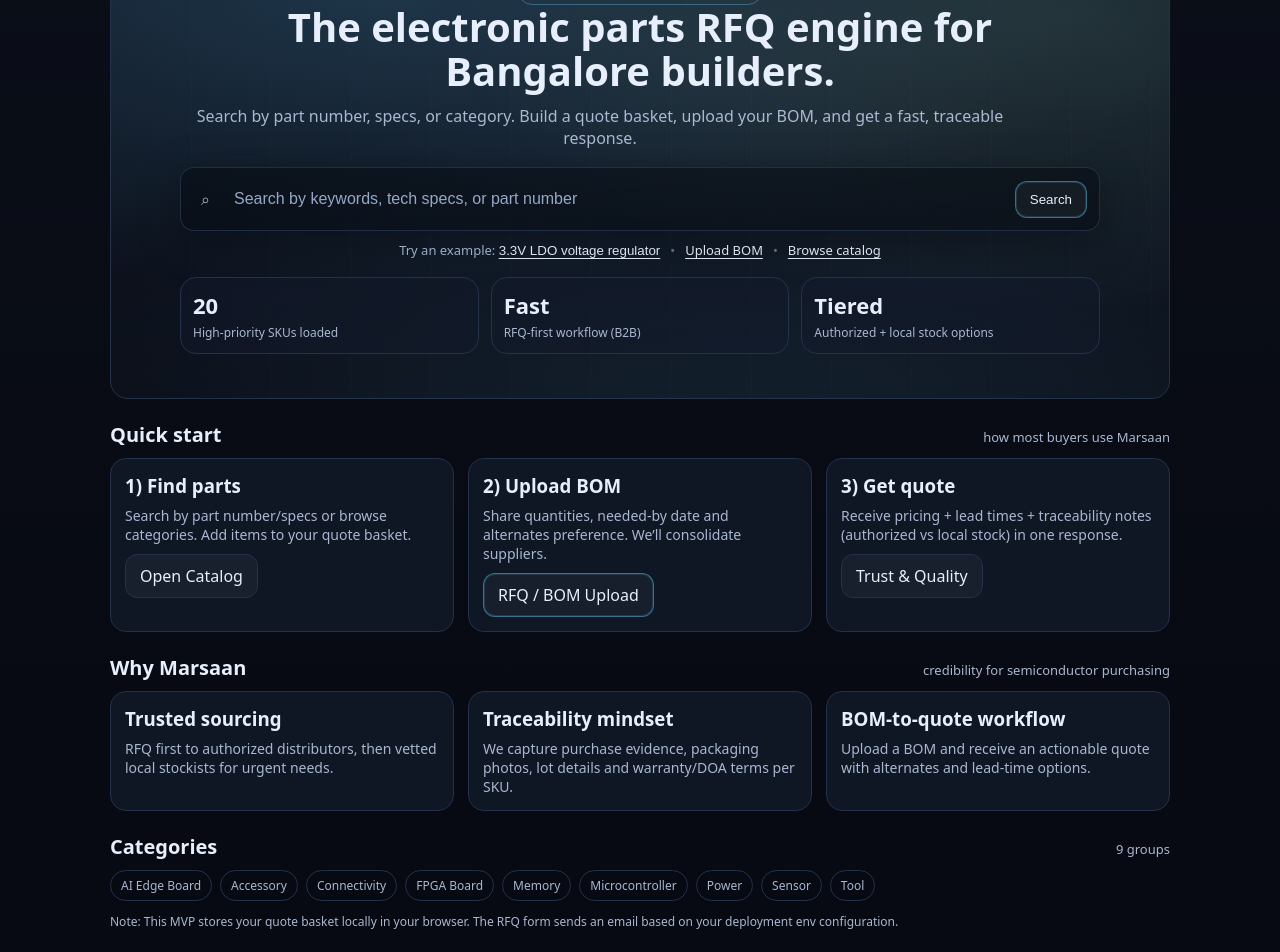
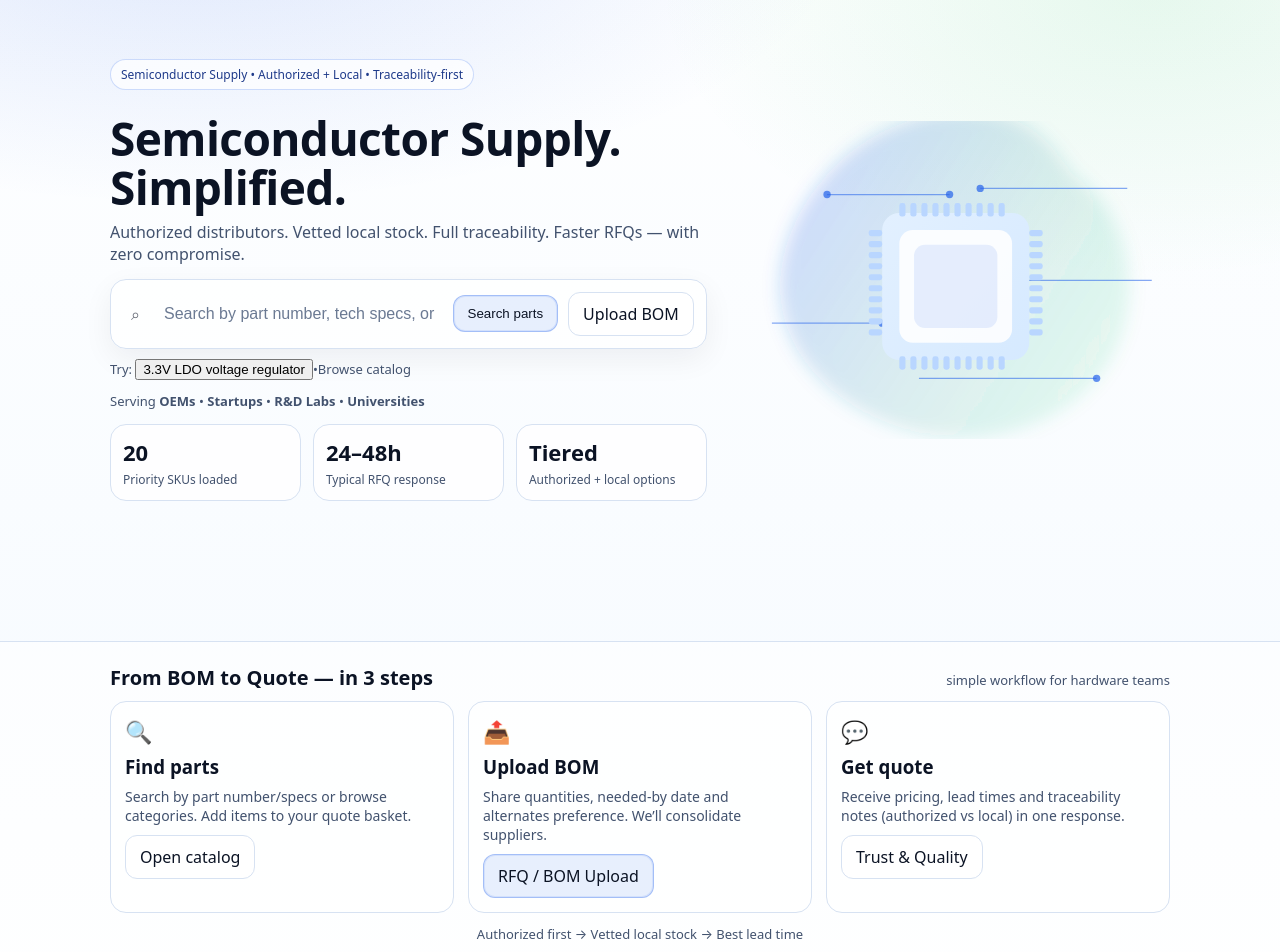
Before and after one commit to marsaansc/web, a React (Vite) app in the folder marsaan-mvp/: page / in a window 1280 px wide. Shown: the part 180-1132 px from the top of the page. Built offline with nearby package versions, Linux system fonts and the light colour scheme.

Commit message:
New light homepage layout (full screen hero)

```diff
--- a/marsaan-mvp/src/pages/Home.jsx
+++ b/marsaan-mvp/src/pages/Home.jsx
@@ -1,5 +1,74 @@
 import { Link, useNavigate } from 'react-router-dom'
 import data from '../data/products.json'
+
+function ChipIllustration(){
+  // Lightweight inline SVG so we don't depend on external assets (keeps build stable).
+  return (
+    <svg
+      className="home-hero-illustration"
+      viewBox="0 0 720 520"
+      fill="none"
+      xmlns="http://www.w3.org/2000/svg"
+      aria-hidden="true"
+    >
+      <defs>
+        <linearGradient id="g1" x1="80" y1="40" x2="640" y2="480" gradientUnits="userSpaceOnUse">
+          <stop stopColor="#EAF4FF" />
+          <stop offset="1" stopColor="#CFE6FF" />
+        </linearGradient>
+        <linearGradient id="g2" x1="120" y1="120" x2="600" y2="430" gradientUnits="userSpaceOnUse">
+          <stop stopColor="#2563EB" stopOpacity="0.22" />
+          <stop offset="1" stopColor="#22C55E" stopOpacity="0.10" />
+        </linearGradient>
+        <filter id="blur" x="-20%" y="-20%" width="140%" height="140%">
+          <feGaussianBlur stdDeviation="14" />
+        </filter>
+      </defs>
+
+      {/* soft background blob */}
+      <path
+        d="M560 86c92 62 118 192 70 290-46 93-154 145-265 140-105-5-221-67-264-164-46-102 5-214 78-284 76-72 194-103 281-72 38 14 67 41 100 90Z"
+        fill="url(#g2)"
+        filter="url(#blur)"
+      />
+
+      {/* network lines */}
+      <g opacity="0.55" stroke="#2563EB" strokeWidth="2">
+        <path d="M70 330H250" />
+        <path d="M160 120H360" />
+        <path d="M410 110H650" />
+        <path d="M470 260H690" />
+        <path d="M310 420H600" />
+      </g>
+      <g opacity="0.7" fill="#2563EB">
+        {[{x:250,y:330},{x:160,y:120},{x:360,y:120},{x:410,y:110},{x:470,y:260},{x:600,y:420}].map((p,i)=>(
+          <circle key={i} cx={p.x} cy={p.y} r="6" />
+        ))}
+      </g>
+
+      {/* chip */}
+      <rect x="250" y="150" width="240" height="240" rx="28" fill="url(#g1)" />
+      <rect x="278" y="178" width="184" height="184" rx="22" fill="#FFFFFF" opacity="0.88" />
+      <rect x="302" y="202" width="136" height="136" rx="18" fill="#2563EB" opacity="0.10" />
+
+      {/* pins */}
+      <g fill="#B9D6FF">
+        {Array.from({length:10}).map((_,i)=> (
+          <rect key={`t${i}`} x={278 + i*18} y="134" width="10" height="22" rx="4" />
+        ))}
+        {Array.from({length:10}).map((_,i)=> (
+          <rect key={`b${i}`} x={278 + i*18} y="384" width="10" height="22" rx="4" />
+        ))}
+        {Array.from({length:10}).map((_,i)=> (
+          <rect key={`l${i}`} x="228" y={178 + i*18} width="22" height="10" rx="4" />
+        ))}
+        {Array.from({length:10}).map((_,i)=> (
+          <rect key={`r${i}`} x="490" y={178 + i*18} width="22" height="10" rx="4" />
+        ))}
+      </g>
+    </svg>
+  )
+}
 
 export default function Home(){
   const navigate = useNavigate()
@@ -16,32 +85,32 @@
 
   return (
     <div>
-      <section className="hero hero-octo">
-        <div className="hero-octo-inner">
-          <div className="hero-octo-top">
-            <div className="pill" style={{borderColor:'rgba(100,210,255,.35)', color:'rgba(231,238,252,.9)'}}>
-              B2B-first • Catalog + RFQ + BOM Upload
-            </div>
-            <h1 className="hero-octo-title">The electronic parts RFQ engine for Bangalore builders.</h1>
-            <p className="hero-octo-sub">
-              Search by part number, specs, or category. Build a quote basket, upload your BOM, and get a fast, traceable response.
+      {/* FULL-BLEED, LIGHT HERO */}
+      <section className="fullbleed home-hero">
+        <div className="container home-hero-inner">
+          <div className="home-hero-copy">
+            <div className="pill pill-accent">Semiconductor Supply • Authorized + Local • Traceability-first</div>
+            <h1 className="home-hero-title">Semiconductor Supply. Simplified.</h1>
+            <p className="home-hero-sub">
+              Authorized distributors. Vetted local stock. Full traceability. Faster RFQs — with zero compromise.
             </p>
-          </div>
 
-          <form className="hero-search" onSubmit={onSearch}>
-            <div className="hero-search-box">
-              <span className="hero-search-icon" aria-hidden="true">⌕</span>
+            <form className="home-hero-search" onSubmit={onSearch}>
+              <div className="home-search-box">
+                <span className="home-search-icon" aria-hidden="true">⌕</span>
                 <input
-                className="hero-search-input"
+                  className="home-search-input"
                   name="q"
-                placeholder="Search by keywords, tech specs, or part number"
+                  placeholder="Search by part number, tech specs, or keywords"
                   defaultValue=""
                   autoComplete="off"
                 />
-              <button className="btn primary hero-search-btn" type="submit">Search</button>
+                <button className="btn primary" type="submit">Search parts</button>
+                <Link className="btn" to="/rfq">Upload BOM</Link>
               </div>
-            <div className="hero-search-hint">
-              Try an example:&nbsp;
+
+              <div className="home-search-hint">
+                Try:&nbsp;
                 <button
                   type="button"
                   className="linklike"
@@ -50,92 +119,133 @@
                   {example}
                 </button>
                 <span className="dot">•</span>
-              <Link className="linklike" to="/rfq">Upload BOM</Link>
-              <span className="dot">•</span>
                 <Link className="linklike" to="/catalog">Browse catalog</Link>
               </div>
             </form>
 
-          <div className="hero-octo-kpis">
+            <div className="home-trustline">
+              Serving <b>OEMs</b> • <b>Startups</b> • <b>R&amp;D Labs</b> • <b>Universities</b>
+            </div>
+
+            <div className="home-kpis">
               <div className="kpi">
                 <div className="n">{count}</div>
-              <div className="l">High-priority SKUs loaded</div>
+                <div className="l">Priority SKUs loaded</div>
               </div>
               <div className="kpi">
-              <div className="n">Fast</div>
-              <div className="l">RFQ-first workflow (B2B)</div>
+                <div className="n">24–48h</div>
+                <div className="l">Typical RFQ response</div>
               </div>
               <div className="kpi">
                 <div className="n">Tiered</div>
-              <div className="l">Authorized + local stock options</div>
+                <div className="l">Authorized + local options</div>
               </div>
+            </div>
+          </div>
+
+          <div className="home-hero-art" aria-hidden="true">
+            <ChipIllustration />
           </div>
         </div>
       </section>
 
-      <section style={{marginTop:16}}>
+      {/* HOW IT WORKS */}
+      <section className="home-section" style={{marginTop:18}}>
         <div className="section-title">
-          <h2>Quick start</h2>
-          <span>how most buyers use Marsaan</span>
+          <h2>From BOM to Quote — in 3 steps</h2>
+          <span>simple workflow for hardware teams</span>
         </div>
+
         <div className="grid" style={{gridTemplateColumns:'repeat(12,1fr)'}}>
-          <div className="card" style={{gridColumn:'span 4'}}>
-            <h3>1) Find parts</h3>
+          <div className="card home-card" style={{gridColumn:'span 4'}}>
+            <div className="home-card-icon" aria-hidden="true">🔍</div>
+            <h3>Find parts</h3>
             <p>Search by part number/specs or browse categories. Add items to your quote basket.</p>
             <div style={{marginTop:10}}>
-              <Link to="/catalog" className="btn">Open Catalog</Link>
+              <Link to="/catalog" className="btn">Open catalog</Link>
             </div>
           </div>
-          <div className="card" style={{gridColumn:'span 4'}}>
-            <h3>2) Upload BOM</h3>
+
+          <div className="card home-card" style={{gridColumn:'span 4'}}>
+            <div className="home-card-icon" aria-hidden="true">📤</div>
+            <h3>Upload BOM</h3>
             <p>Share quantities, needed-by date and alternates preference. We’ll consolidate suppliers.</p>
             <div style={{marginTop:10}}>
               <Link to="/rfq" className="btn primary">RFQ / BOM Upload</Link>
             </div>
           </div>
-          <div className="card" style={{gridColumn:'span 4'}}>
-            <h3>3) Get quote</h3>
-            <p>Receive pricing + lead times + traceability notes (authorized vs local stock) in one response.</p>
+
+          <div className="card home-card" style={{gridColumn:'span 4'}}>
+            <div className="home-card-icon" aria-hidden="true">💬</div>
+            <h3>Get quote</h3>
+            <p>Receive pricing, lead times and traceability notes (authorized vs local) in one response.</p>
             <div style={{marginTop:10}}>
-              <Link to="/quality" className="btn">Trust & Quality</Link>
+              <Link to="/quality" className="btn">Trust &amp; Quality</Link>
             </div>
           </div>
         </div>
+
+        <div className="home-flowline">Authorized first → Vetted local stock → Best lead time</div>
       </section>
 
-      <section style={{marginTop:16}}>
+      {/* TRUST / DIFFERENTIATION */}
+      <section className="home-section" style={{marginTop:18}}>
         <div className="section-title">
-          <h2>Why Marsaan</h2>
+          <h2>Built for serious hardware teams</h2>
           <span>credibility for semiconductor purchasing</span>
         </div>
         <div className="grid" style={{gridTemplateColumns:'repeat(12,1fr)'}}>
-          <div className="card" style={{gridColumn:'span 4'}}>
-            <h3>Trusted sourcing</h3>
+          <div className="card home-card" style={{gridColumn:'span 4'}}>
+            <h3>Authorized sourcing</h3>
             <p>RFQ first to authorized distributors, then vetted local stockists for urgent needs.</p>
           </div>
-          <div className="card" style={{gridColumn:'span 4'}}>
+          <div className="card home-card" style={{gridColumn:'span 4'}}>
             <h3>Traceability mindset</h3>
             <p>We capture purchase evidence, packaging photos, lot details and warranty/DOA terms per SKU.</p>
           </div>
-          <div className="card" style={{gridColumn:'span 4'}}>
-            <h3>BOM-to-quote workflow</h3>
+          <div className="card home-card" style={{gridColumn:'span 4'}}>
+            <h3>Fast RFQ workflow</h3>
             <p>Upload a BOM and receive an actionable quote with alternates and lead-time options.</p>
           </div>
         </div>
       </section>
 
-      <section style={{marginTop:16}}>
+      {/* CATEGORIES */}
+      <section className="home-section" style={{marginTop:18}}>
         <div className="section-title">
-          <h2>Categories</h2>
+          <h2>Explore categories</h2>
           <span>{categories.length} groups</span>
         </div>
-        <div style={{display:'flex',gap:8,flexWrap:'wrap'}}>
+
+        <div className="home-cat-grid">
           {categories.map(c => (
-            <Link key={c} className="pill" to={`/catalog?category=${encodeURIComponent(c)}`}>{c}</Link>
+            <Link key={c} className="home-cat" to={`/catalog?category=${encodeURIComponent(c)}`}>
+              <span className="home-cat-pill">{c}</span>
+              <span className="home-cat-arrow" aria-hidden="true">→</span>
+            </Link>
           ))}
         </div>
+
+        <div style={{marginTop:12}}>
+          <Link to="/catalog" className="btn">Browse full catalog</Link>
+        </div>
+
         <div style={{marginTop:12}} className="small">
           Note: This MVP stores your quote basket locally in your browser. The RFQ form sends an email based on your deployment env configuration.
+        </div>
+      </section>
+
+      {/* FINAL CTA */}
+      <section className="fullbleed home-cta" style={{marginTop:24}}>
+        <div className="container home-cta-inner">
+          <div>
+            <h2 className="home-cta-title">Ready to source smarter?</h2>
+            <div className="home-cta-sub">Upload your BOM and get a consolidated quote with lead times and traceability notes.</div>
+          </div>
+          <div className="cta-row">
+            <Link to="/rfq" className="btn primary">Upload your BOM</Link>
+            <Link to="/contact" className="btn">Contact Marsaan</Link>
+          </div>
         </div>
       </section>
     </div>
--- a/marsaan-mvp/src/styles.css
+++ b/marsaan-mvp/src/styles.css
@@ -1,146 +1,168 @@
+/*
+  Global theme update (light + "live" vibes)
+  Keep it simple and stable: only CSS variables + component classes.
+*/
 :root{
-  --bg:#0b0f19;
-  --card:#121a2a;
-  --text:#e7eefc;
-  --muted:#a9b7d0;
-  --line:#24314a;
-  --accent:#64d2ff;
-  --accent2:#a6ffcb;
+  --bg:#f7fbff;
+  --card:#ffffff;
+  --text:#0b1324;
+  --muted:#42526e;
+  --line:#d7e2f2;
+  --accent:#2563eb;
+  --accent2:#22c55e;
 }
 *{box-sizing:border-box}
-body{margin:0;font-family:ui-sans-serif,system-ui,-apple-system,Segoe UI,Roboto,Arial;background:linear-gradient(180deg,var(--bg),#070a12 70%);color:var(--text)}
+body{
+  margin:0;
+  font-family:ui-sans-serif,system-ui,-apple-system,Segoe UI,Roboto,Arial;
+  background:
+    radial-gradient(1200px 520px at 20% 0%, rgba(37,99,235,.10), transparent 55%),
+    radial-gradient(900px 520px at 95% 10%, rgba(34,197,94,.08), transparent 55%),
+    linear-gradient(180deg, var(--bg), #ffffff 70%);
+  color:var(--text);
+}
 a{color:inherit;text-decoration:none}
 .container{max-width:1100px;margin:0 auto;padding:20px}
-.nav{position:sticky;top:0;background:rgba(11,15,25,.85);backdrop-filter: blur(10px);border-bottom:1px solid var(--line);z-index:10}
+.nav{position:sticky;top:0;background:rgba(255,255,255,.85);backdrop-filter: blur(10px);border-bottom:1px solid var(--line);z-index:10}
 .nav-inner{display:flex;align-items:center;justify-content:space-between;gap:12px}
 .brand{display:flex;align-items:center;gap:10px;font-weight:700;letter-spacing:.6px}
-.badge{font-size:12px;border:1px solid var(--line);padding:4px 8px;border-radius:999px;color:var(--muted)}
+.badge{font-size:12px;border:1px solid var(--line);padding:4px 8px;border-radius:999px;color:var(--muted);background:rgba(255,255,255,.7)}
 .nav-links{display:flex;gap:10px;flex-wrap:wrap;justify-content:flex-end}
 .nav-links a{padding:8px 10px;border-radius:10px;color:var(--muted)}
-.nav-links a:hover{background:rgba(255,255,255,.06);color:var(--text)}
+.nav-links a:hover{background:rgba(37,99,235,.08);color:var(--text)}
 .hero{padding:34px 0 10px}
 .hero h1{font-size:40px;line-height:1.1;margin:0 0 12px}
 .hero p{color:var(--muted);max-width:820px;margin:0 0 18px;font-size:16px}
 
-/* Octopart-style hero (Option A upgrade) */
-.hero.hero-octo{padding:28px 0 18px}
-.hero-octo{
-  position:relative;
+/* Full-bleed utility (used by the new homepage hero + CTA) */
+.fullbleed{width:100vw;margin-left:calc(-50vw + 50%)}
+
+/* New homepage (light + premium) */
+.home-hero{
+  border-bottom:1px solid var(--line);
+  background:
+    radial-gradient(1200px 520px at 15% 0%, rgba(37,99,235,.14), transparent 55%),
+    radial-gradient(900px 520px at 90% 10%, rgba(34,197,94,.10), transparent 55%),
+    linear-gradient(180deg, rgba(255,255,255,.92), rgba(247,251,255,.80));
+}
+.home-hero-inner{
+  min-height:calc(100vh - 78px);
+  display:grid;
+  grid-template-columns: 1.15fr .85fr;
+  align-items:center;
+  gap:22px;
+  padding:34px 20px;
+}
+.home-hero-title{font-size:46px;line-height:1.05;margin:12px 0 10px;letter-spacing:-.6px}
+.home-hero-sub{margin:0 0 14px;color:var(--muted);max-width:720px;font-size:16px}
+.home-hero-copy .pill{margin-bottom:12px}
+.pill-accent{border-color:rgba(37,99,235,.22)!important;color:#1e3a8a!important;background:rgba(37,99,235,.06)}
+
+.home-hero-search{margin-top:10px}
+.home-search-box{
+  display:flex;
+  gap:10px;
+  flex-wrap:wrap;
+  align-items:center;
+  padding:12px;
+  border-radius:16px;
   border:1px solid var(--line);
-  border-radius:18px;
-  overflow:hidden;
-  background:
-    radial-gradient(1200px 520px at 25% 15%, rgba(100,210,255,.16), transparent 58%),
-    radial-gradient(1100px 540px at 90% 20%, rgba(166,255,203,.12), transparent 55%),
-    radial-gradient(1200px 700px at 60% 120%, rgba(100,210,255,.10), transparent 60%),
-    linear-gradient(180deg, rgba(18,26,42,.85), rgba(11,15,25,.92));
+  background:rgba(255,255,255,.86);
+  box-shadow: 0 10px 30px rgba(2, 10, 30, .06);
 }
-.hero-octo:before{
-  content:"";
-  position:absolute; inset:0;
-  background:
-    repeating-linear-gradient(90deg, rgba(255,255,255,.05) 0 1px, transparent 1px 80px),
-    repeating-linear-gradient(0deg, rgba(255,255,255,.03) 0 1px, transparent 1px 80px);
-  opacity:.18;
-  pointer-events:none;
-}
-.hero-octo:after{
-  content:"";
-  position:absolute; inset:-2px;
-  background: radial-gradient(800px 320px at 60% 30%, rgba(255,255,255,.08), transparent 55%);
-  opacity:.35;
-  pointer-events:none;
-}
-.hero-octo-inner{position:relative;padding:26px}
-.hero-octo-top{max-width:900px;margin:0 auto;text-align:center}
-.hero-octo-title{font-size:44px;line-height:1.08;margin:12px 0 10px}
-.hero-octo-sub{margin:0 auto 18px;color:rgba(233,240,252,.82);max-width:760px}
-
-.hero-search{max-width:920px;margin:0 auto}
-.hero-search-box{
-  display:flex; align-items:center; gap:10px;
-  padding:12px;
-  border-radius:14px;
-  border:1px solid rgba(36,49,74,.9);
-  background:rgba(7,10,18,.55);
-  box-shadow: 0 10px 40px rgba(0,0,0,.35);
-}
-.hero-search-icon{opacity:.75; font-size:16px; padding:0 8px}
-.hero-search-input{
-  flex:1 1 auto;
+.home-search-icon{opacity:.65; font-size:16px; padding:0 8px}
+.home-search-input{
+  flex: 1 1 260px;
+  min-width: 220px;
+  border:0;
+  outline:none;
   background:transparent;
-  border:0;
   color:var(--text);
-  outline:none;
   font-size:16px;
   padding:10px 6px;
 }
-.hero-search-input::placeholder{color:#96a8c6}
-.hero-search-btn{padding:12px 18px; border-radius:12px; white-space:nowrap}
-.hero-search-hint{
-  margin-top:10px;
-  text-align:center;
-  color:rgba(169,183,208,.92);
-  font-size:13px;
-}
-.linklike{
-  background:transparent;
-  border:0;
-  padding:0;
-  color:rgba(231,238,252,.95);
-  cursor:pointer;
-  text-decoration:underline;
-  text-underline-offset:3px;
-}
-.dot{opacity:.55; padding:0 10px}
+.home-search-input::placeholder{color:#6b7a93}
+.home-search-hint{margin-top:10px;color:var(--muted);font-size:13px}
+.home-trustline{margin-top:12px;color:var(--muted);font-size:13px}
 
-.hero-octo-kpis{
-  margin:18px auto 0;
-  max-width:920px;
+.home-kpis{
+  margin-top:14px;
   display:grid;
   grid-template-columns: repeat(3, 1fr);
   gap:12px;
 }
-.hero-octo-kpis .kpi{
-  background:rgba(18,26,42,.45);
+
+.home-hero-art{display:flex;justify-content:flex-end}
+.home-hero-illustration{width:min(520px, 100%);height:auto}
+
+.home-section{margin-top:18px}
+.home-card{background:rgba(255,255,255,.88)}
+.home-card-icon{font-size:22px;margin-bottom:8px}
+.home-flowline{margin-top:12px;color:var(--muted);font-size:13px;text-align:center}
+
+.home-cat-grid{display:grid;grid-template-columns:repeat(4,1fr);gap:12px}
+.home-cat{
+  display:flex;
+  align-items:center;
+  justify-content:space-between;
+  gap:12px;
+  padding:12px 14px;
+  border-radius:16px;
+  border:1px solid var(--line);
+  background:rgba(255,255,255,.90);
+  box-shadow: 0 8px 20px rgba(2, 10, 30, .05);
 }
+.home-cat:hover{border-color:rgba(37,99,235,.35)}
+.home-cat-pill{font-weight:600;color:#1f2a44}
+.home-cat-arrow{opacity:.65}
+
+.home-cta{
+  border-top:1px solid var(--line);
+  background:
+    radial-gradient(900px 360px at 10% 0%, rgba(37,99,235,.12), transparent 55%),
+    radial-gradient(900px 360px at 90% 0%, rgba(34,197,94,.08), transparent 55%),
+    linear-gradient(180deg, rgba(247,251,255,.8), rgba(255,255,255,.95));
+}
+.home-cta-inner{padding:24px 20px;display:flex;align-items:center;justify-content:space-between;gap:14px;flex-wrap:wrap}
+.home-cta-title{margin:0;font-size:22px}
+.home-cta-sub{margin-top:6px;color:var(--muted);font-size:13px}
 .cta-row{display:flex;gap:12px;flex-wrap:wrap}
-.btn{display:inline-flex;align-items:center;justify-content:center;gap:8px;padding:10px 14px;border-radius:12px;border:1px solid var(--line);background:rgba(255,255,255,.04);color:var(--text);cursor:pointer}
-.btn:hover{background:rgba(255,255,255,.08)}
-.btn.primary{border-color:rgba(100,210,255,.45);box-shadow:0 0 0 1px rgba(100,210,255,.15) inset}
+.btn{display:inline-flex;align-items:center;justify-content:center;gap:8px;padding:10px 14px;border-radius:12px;border:1px solid var(--line);background:rgba(255,255,255,.78);color:var(--text);cursor:pointer}
+.btn:hover{background:rgba(37,99,235,.08)}
+.btn.primary{border-color:rgba(37,99,235,.35);background:rgba(37,99,235,.10);box-shadow:0 0 0 1px rgba(37,99,235,.10) inset}
 .grid{display:grid;grid-template-columns:repeat(12,1fr);gap:14px}
-.card{background:rgba(18,26,42,.75);border:1px solid var(--line);border-radius:16px;padding:14px}
+.card{background:rgba(255,255,255,.82);border:1px solid var(--line);border-radius:16px;padding:14px}
 .card h3{margin:0 0 8px}
 .card p{margin:0;color:var(--muted);font-size:14px}
 .kpis{margin-top:14px}
-.kpi{padding:12px;border-radius:16px;border:1px solid var(--line);background:rgba(18,26,42,.55)}
+.kpi{padding:12px;border-radius:16px;border:1px solid var(--line);background:rgba(255,255,255,.82)}
 .kpi .n{font-size:22px;font-weight:800}
 .kpi .l{font-size:12px;color:var(--muted);margin-top:4px}
 .section-title{display:flex;align-items:baseline;justify-content:space-between;gap:10px;margin:22px 0 10px}
 .section-title h2{margin:0;font-size:20px}
 .section-title span{color:var(--muted);font-size:13px}
 .toolbar{display:flex;gap:10px;flex-wrap:wrap;margin:10px 0 14px}
-.input, select, textarea{background:rgba(255,255,255,.04);border:1px solid var(--line);color:var(--text);padding:10px 12px;border-radius:12px;outline:none}
-.input::placeholder{color:#8ea0bd}
+.input, select, textarea{background:rgba(255,255,255,.82);border:1px solid var(--line);color:var(--text);padding:10px 12px;border-radius:12px;outline:none}
+.input::placeholder{color:#6b7a93}
 .table{width:100%;border-collapse:collapse}
 .table th,.table td{padding:10px;border-bottom:1px solid var(--line);vertical-align:top}
 .table th{color:var(--muted);font-weight:600;text-align:left}
-.pill{display:inline-flex;align-items:center;gap:8px;border:1px solid var(--line);border-radius:999px;padding:6px 10px;color:var(--muted);font-size:12px}
-.footer{margin-top:34px;padding:24px 0;border-top:1px solid var(--line);color:var(--muted);font-size:13px}
+.pill{display:inline-flex;align-items:center;gap:8px;border:1px solid var(--line);border-radius:999px;padding:6px 10px;color:var(--muted);font-size:12px;background:rgba(255,255,255,.7)}
+.footer{margin-top:34px;padding:24px 0;border-top:1px solid var(--line);color:var(--muted);font-size:13px;background:rgba(255,255,255,.55)}
 .small{font-size:12px;color:var(--muted)}
 .two-col{display:grid;grid-template-columns: 1.1fr .9fr;gap:14px}
 @media (max-width: 900px){
   .hero h1{font-size:32px}
-  .hero-octo-title{font-size:34px}
-  .hero-search-box{flex-wrap:wrap}
-  .hero-search-icon{display:none}
-  .hero-search-btn{width:100%}
   .two-col{grid-template-columns: 1fr}
   .grid{grid-template-columns: 1fr}
   .nav-inner{flex-direction:column;align-items:flex-start}
   .nav-links{justify-content:flex-start}
-  .hero-octo-inner{padding:18px}
-  .hero-octo-kpis{grid-template-columns:1fr}
+
+  .home-hero-inner{grid-template-columns:1fr;min-height:auto;padding:24px 20px}
+  .home-hero-title{font-size:34px}
+  .home-search-icon{display:none}
+  .home-kpis{grid-template-columns:1fr}
+  .home-cat-grid{grid-template-columns:1fr}
 }
 
 
```
Lines whose indentation alone changed are shown as unchanged.
